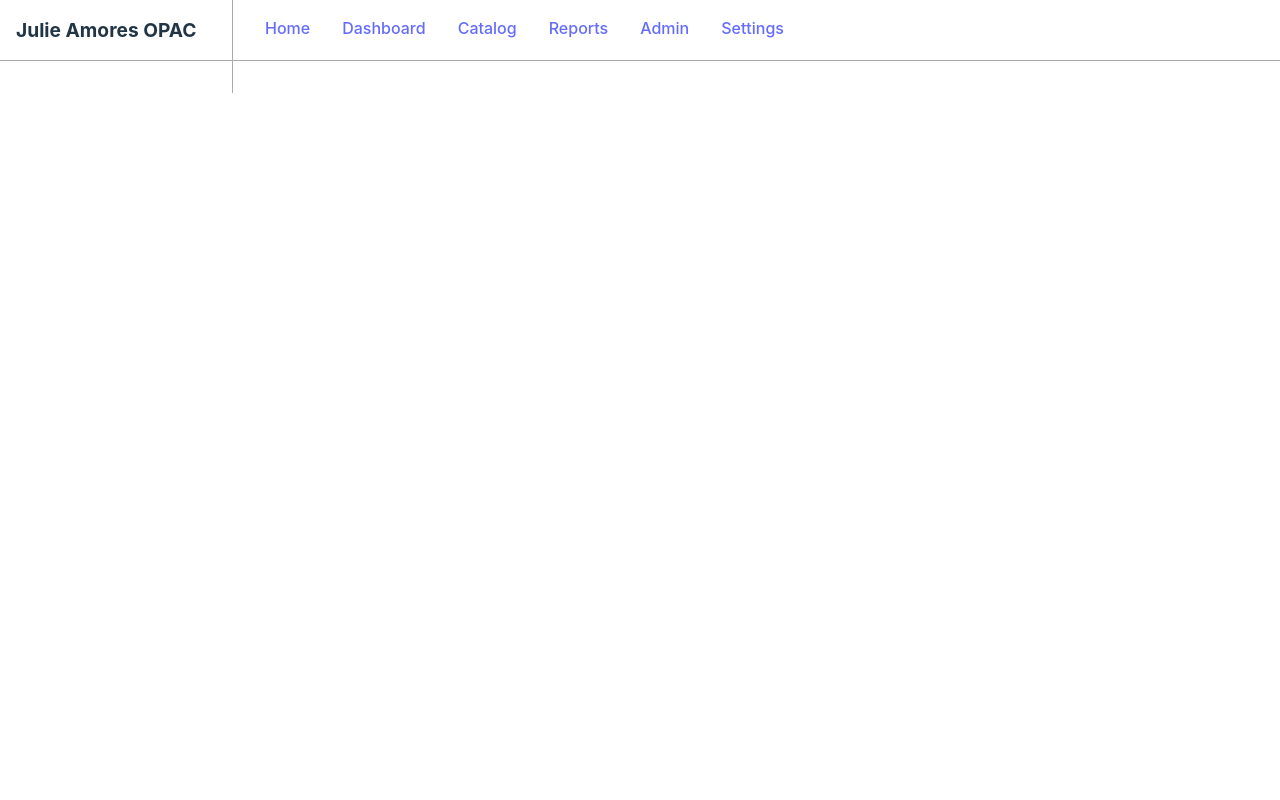
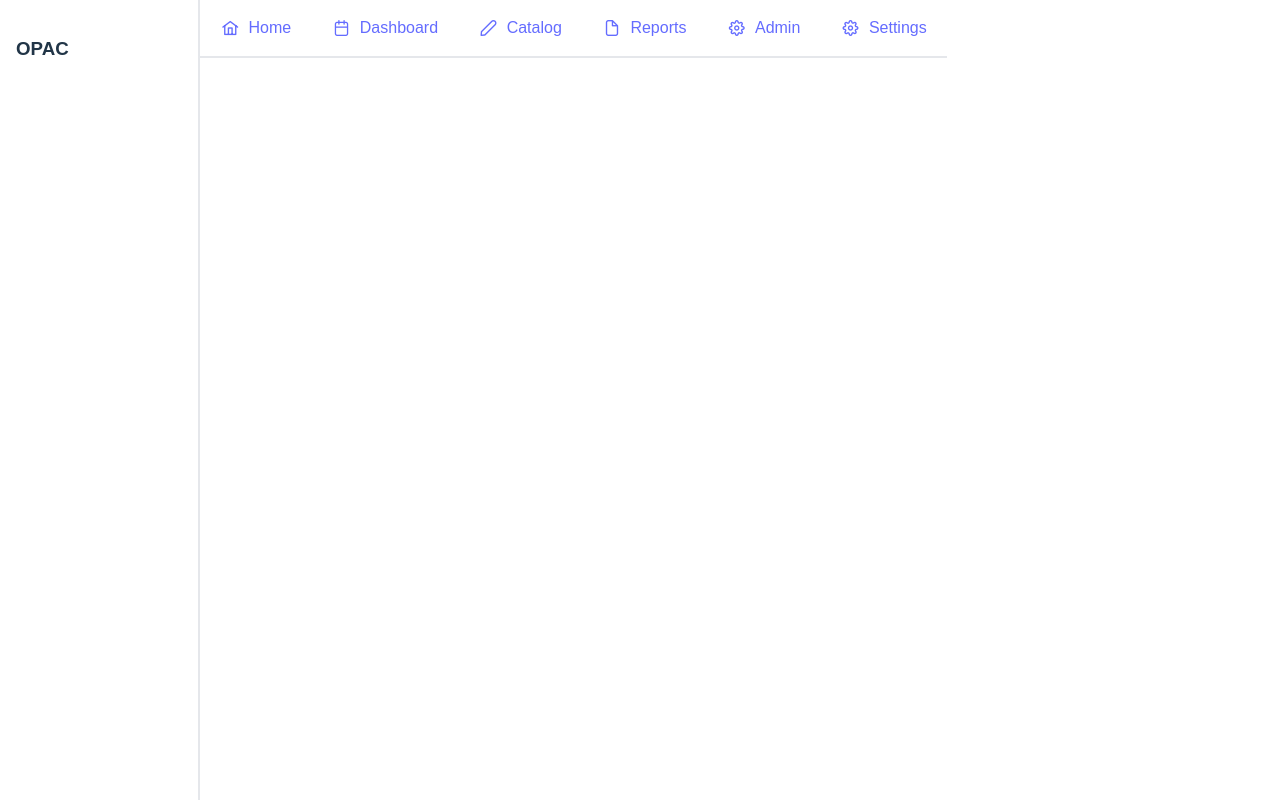
Before and after one commit to bsnman/OPAc-frontend, a Vue app: page /print-call-number in a window 1280 px wide. Built offline with nearby package versions, Linux system fonts and the light colour scheme; a web font is replaced by a local one.

Commit message:
Add primevue and sidebar and navbar

```diff
--- a/package.json
+++ b/package.json
@@ -11,6 +11,8 @@
   "dependencies": {
     "axios": "^1.4.0",
     "pinia": "^2.1.4",
+    "primeicons": "^6.0.1",
+    "primevue": "^3.33.0",
     "vue": "^3.3.4",
     "vue-router": "4"
   },
--- a/src/App.vue
+++ b/src/App.vue
@@ -5,16 +5,13 @@ import NavBar from "./components/common/NavBar.vue";
 
 <template>
   <div class="main-container">
-    <div class="navbar-container">
-      <NavBar />
-    </div>
-
-    <div style="display: flex">
-      <div class="sidebar-container">
-        <SideBar />
-      </div>
-      <div class="workspace-container">
-        <router-view></router-view>
+    <div style="display: flex; height: 100%">
+      <SideBar />
+      <div>
+        <NavBar />
+        <div class="workspace-container">
+          <router-view></router-view>
+        </div>
       </div>
     </div>
   </div>
@@ -25,9 +22,6 @@ import NavBar from "./components/common/NavBar.vue";
   width: 100vw;
   height: 100%;
 }
-.sidebar-container {
-  border-right: 1px solid var(--border-color);
-}
 
 .workspace-container {
   padding: 1rem;
--- a/src/components/common/NavBar.vue
+++ b/src/components/common/NavBar.vue
@@ -1,52 +1,95 @@
-<script setup lang="ts"></script>
+<script setup lang="ts">
+import { ref, onMounted, watch } from "vue";
+import { useRouter, useRoute } from "vue-router";
+import TabMenu from "primevue/tabmenu";
+
+const router = useRouter();
+const route = useRoute();
+
+const active = ref(0);
+const items = ref([
+  {
+    label: "Home",
+    icon: "pi pi-fw pi-home",
+    route: "/",
+  },
+  {
+    label: "Dashboard",
+    icon: "pi pi-fw pi-calendar",
+    route: "/dashboard",
+  },
+  {
+    label: "Catalog",
+    icon: "pi pi-fw pi-pencil",
+    route: "/catalog",
+  },
+  {
+    label: "Reports",
+    icon: "pi pi-fw pi-file",
+    route: "/reports/call-number",
+  },
+  {
+    label: "Admin",
+    icon: "pi pi-fw pi-cog",
+    route: "/admin",
+  },
+  {
+    label: "Settings",
+    icon: "pi pi-fw pi-cog",
+    route: "/settings",
+  },
+]);
+
+onMounted(() => {
+  active.value = items.value.findIndex(
+    (item) => route.path === router.resolve(item.route).path,
+  );
+});
+
+watch(
+  route,
+  () => {
+    active.value = items.value.findIndex(
+      (item) => route.path === router.resolve(item.route).path,
+    );
+  },
+  { immediate: true },
+);
+</script>
 
 <template>
-  <div class="navbar-component">
-    <div>
-      <div class="app-title">Julie Amores OPAC</div>
-    </div>
-    <div class="app-router-links">
-      <div><router-link to="/">Home</router-link></div>
-      <div>
-        <router-link to="/print-call-number">Dashboard</router-link>
-      </div>
-      <div>
-        <router-link to="/print-call-number">Catalog</router-link>
-      </div>
-      <div>
-        <router-link to="/reports/call-number">Reports</router-link>
-      </div>
-      <div>
-        <router-link to="/reports">Admin</router-link>
-      </div>
-      <div>
-        <router-link to="/reports">Settings</router-link>
-      </div>
-    </div>
+  <div class="navbar-container">
+    <TabMenu v-model:activeIndex="active" :model="items">
+      <template #item="{ label, item, props }">
+        <router-link
+          v-if="item.route"
+          :to="item.route"
+          custom
+          v-slot="routerProps"
+        >
+          <a
+            :href="routerProps.href"
+            v-bind="props.action"
+            @click="($event) => routerProps.navigate($event)"
+            @keydown.enter.space="($event) => routerProps.navigate($event)"
+          >
+            <span v-bind="props.icon" />
+            <span v-bind="props.label">{{ label }}</span>
+          </a>
+        </router-link>
+      </template>
+    </TabMenu>
   </div>
 </template>
 
 <style scoped lang="scss">
-.navbar-component {
-  height: calc(28px + 2rem);
+.navbar-container {
   display: flex;
-  border-bottom: 1px solid #aaa;
 }
 
-.app-title {
+.navbar-title {
+  padding: 0px 20px;
   width: 200px;
-  padding: 1rem;
-  font-size: 1.2em;
-  font-weight: bold;
-  border-right: 1px solid var(--border-color);
-}
-
-.app-router-links {
-  padding: 1rem;
-  display: flex;
-
-  > div > a {
-    margin: 0 1rem;
-  }
+  border-right: 2px solid var(--surface-d);
 }
 </style>
--- a/src/components/common/SideBar.vue
+++ b/src/components/common/SideBar.vue
@@ -6,6 +6,9 @@ const sideBarStore = useSideBarStore();
 
 <template>
   <div class="sidebar-component">
+    <div class="navbar-title">
+      <h3>OPAC</h3>
+    </div>
     <div
       v-for="sidebar_link in sideBarStore.sidebar_links"
       :key="sidebar_link.path"
@@ -19,9 +22,11 @@ const sideBarStore = useSideBarStore();
 
 <style scoped>
 .sidebar-component {
+  height: 100%;
   width: 200px;
   display: flex;
   flex-direction: column;
   padding: 1rem;
+  border-right: 2px solid var(--surface-d);
 }
 </style>
--- a/src/main.ts
+++ b/src/main.ts
@@ -5,10 +5,14 @@ import "./assets/css/index.scss";
 import App from "./App.vue";
 import router from "./router.ts";
 import pinia from "./store";
+import PrimeVue from "primevue/config";
+import "primevue/resources/themes/lara-light-indigo/theme.css";
+import "primeicons/primeicons.css";
 
 const app = createApp(App);
 
 app.use(router);
 app.use(pinia);
+app.use(PrimeVue);
 
 app.mount("#app");
--- a/src/store/sideBarStore.ts
+++ b/src/store/sideBarStore.ts
@@ -27,17 +27,11 @@ type AllSidebarLinkType = Partial<
 const ALL_SIDEBAR_LINK: AllSidebarLinkType = {
   [SideBarTypeEnum.HOME]: [],
   [SideBarTypeEnum.DASHBOARD]: [],
-  [SideBarTypeEnum.CATALOG]: [
-    {
-      label: "Call Number",
-      path: "/print-call-number",
-      type: LinkType.LINK,
-    },
-  ],
+  [SideBarTypeEnum.CATALOG]: [],
   [SideBarTypeEnum.REPORTS]: [
     {
       label: "Call Number",
-      path: "/print-call-number",
+      path: "/reports/call-number",
       type: LinkType.LINK,
     },
   ],
```
Also changed, not shown: 2 other files (tests, documents, lock files or other folders).
